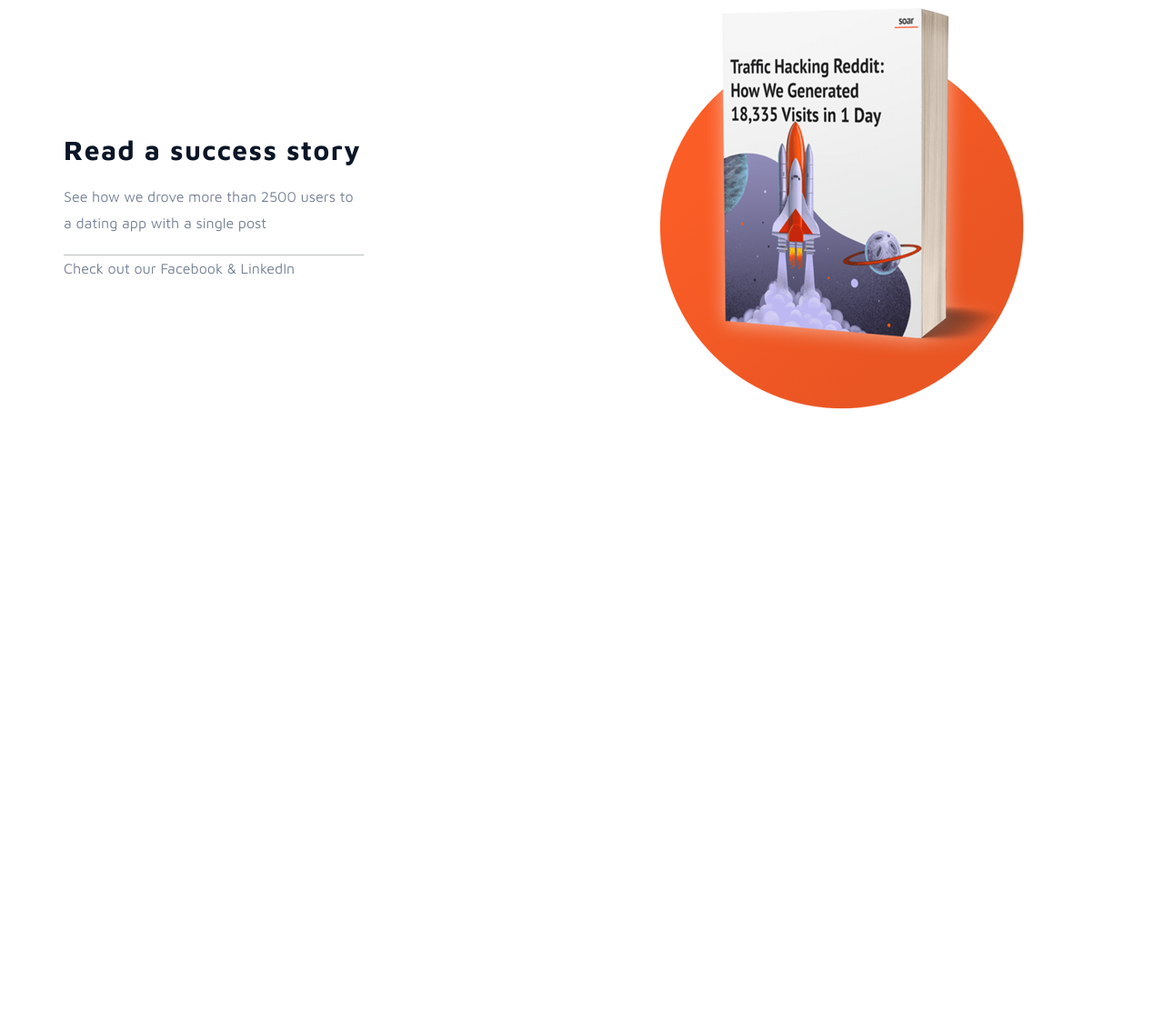
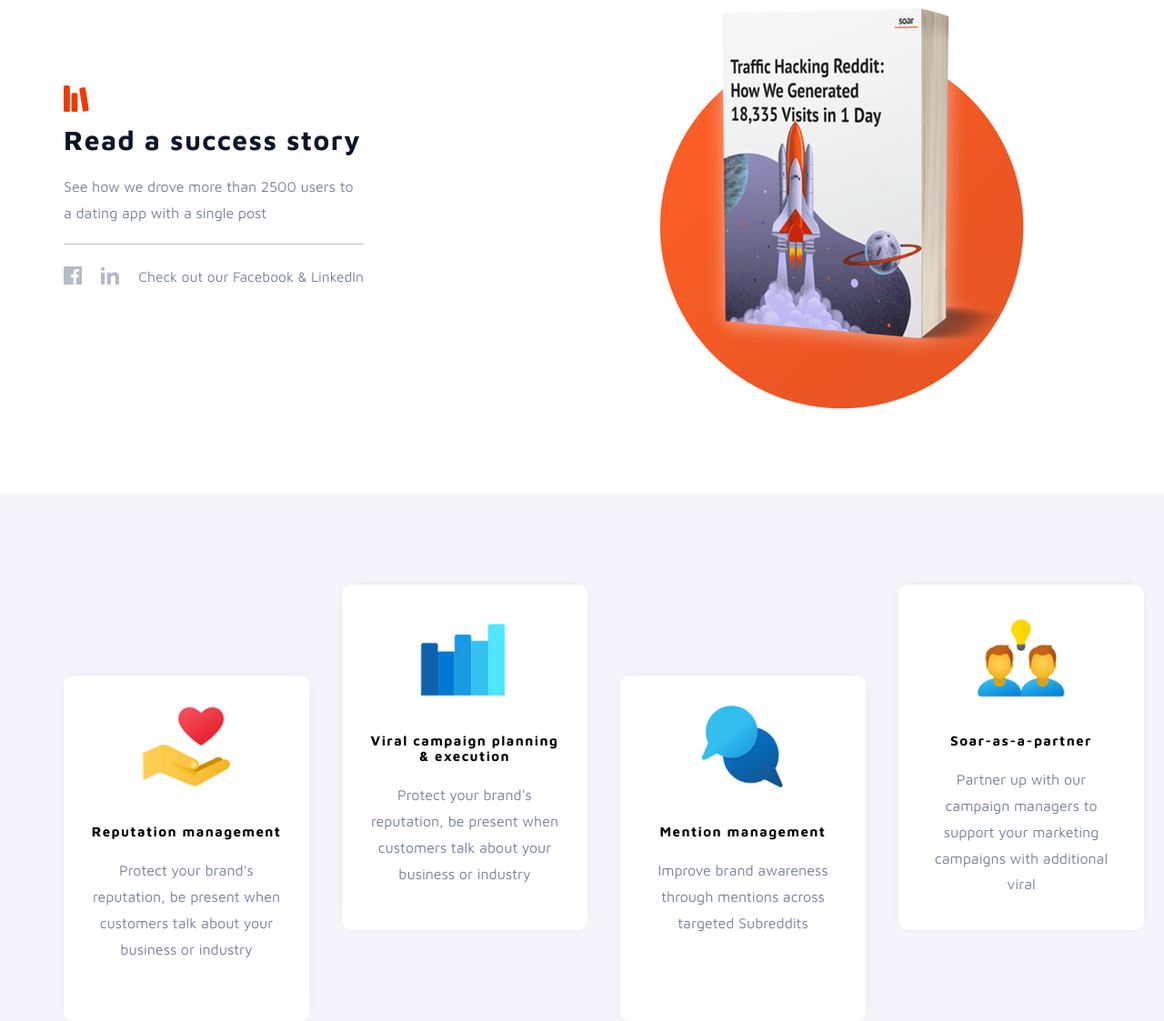
Before and after one commit to john-afolabi/soar-landing-page, a website built with Parcel: page src/index.html in a window 1280 px wide. Shown: the part 1466-2589 px from the top of the page at 91% size. Before the commit the page ends 1919 px from the top, so only its background shows below. Built offline with nearby package versions, Linux system fonts and the light colour scheme.

Commit message:
Write and style about section

```diff
--- a/src/components/About.js
+++ b/src/components/About.js
@@ -1,4 +1,9 @@
 import book from "../img/png/book.png";
+import bookIcon from "../img/svg/book.svg";
+import mm from "../img/jpg/mention-management.jpg";
+import vc from "../img/jpg/viral-campaign.jpg";
+import rm from "../img/jpg/reputation-management.jpg";
+import p from "../img/jpg/partner.jpg";
 
 export const About = (open) => {
 	const template = `
@@ -58,19 +63,58 @@
 
     <div class="success-story">
         <div>
-            <i></i>
+            <img src="${bookIcon}" alt="read success story"/>
             <h3>Read a success story</h3>
             <p>
                 See how we drove more than 2500 users to a dating app
                 with a single post
             </p>
-            <i></i>
-            <i></i>
-            <p>Check out our Facebook & LinkedIn</p>
+
+            <div>
+            <svg xmlns="http://www.w3.org/2000/svg" width="20" height="20" viewBox="0 0 24 24"><path d="M22.675 0h-21.35c-.732 0-1.325.593-1.325 1.325v21.351c0 .731.593 1.324 1.325 1.324h11.495v-9.294h-3.128v-3.622h3.128v-2.671c0-3.1 1.893-4.788 4.659-4.788 1.325 0 2.463.099 2.795.143v3.24l-1.918.001c-1.504 0-1.795.715-1.795 1.763v2.313h3.587l-.467 3.622h-3.12v9.293h6.116c.73 0 1.323-.593 1.323-1.325v-21.35c0-.732-.593-1.325-1.325-1.325z"/></svg>
+            <svg xmlns="http://www.w3.org/2000/svg" width="20" height="20" viewBox="0 0 24 24"><path d="M4.98 3.5c0 1.381-1.11 2.5-2.48 2.5s-2.48-1.119-2.48-2.5c0-1.38 1.11-2.5 2.48-2.5s2.48 1.12 2.48 2.5zm.02 4.5h-5v16h5v-16zm7.982 0h-4.968v16h4.969v-8.399c0-4.67 6.029-5.052 6.029 0v8.399h4.988v-10.131c0-7.88-8.922-7.593-11.018-3.714v-2.155z"/></svg>
+                <p>Check out our Facebook & LinkedIn</p>
+            </div>
         </div>
 
         <img src="${book}" alt="testimonial-book"/>
     </div>
+    <div class="services-bg">
+				<div class="services">
+					<div class="service-card">
+						<img src="${rm}" alt="reputation management" />
+						<h3>Reputation management</h3>
+						<p>
+							Protect your brand's reputation, be present when
+							customers talk about your business or industry
+						</p>
+					</div>
+					<div class="service-card">
+						<img src="${vc}" alt="viral campaign" />
+						<h3>Viral campaign planning & execution</h3>
+						<p>
+							Protect your brand's reputation, be present when
+							customers talk about your business or industry
+						</p>
+					</div>
+					<div class="service-card">
+						<img src="${mm}" alt="mention management" />
+						<h3>Mention management</h3>
+						<p>
+							Improve brand awareness through mentions across
+							targeted Subreddits
+						</p>
+					</div>
+					<div class="service-card">
+						<img src="${p}" alt="partner with us" />
+						<h3>Soar-as-a-partner</h3>
+						<p>
+							Partner up with our campaign managers to support
+							your marketing campaigns with additional viral
+						</p>
+					</div>
+				</div>
+			</div>
 </section>
     `;
 
--- a/src/scss/_about.scss
+++ b/src/scss/_about.scss
@@ -41,7 +41,7 @@
 	}
 
 	.success-story {
-		margin-top: 90px;
+		margin: 90px 0;
 		display: grid;
 		grid-template-columns: repeat(2, 1fr);
 		align-items: center;
@@ -49,14 +49,68 @@
 
 		div {
 			width: 330px;
+
+			img {
+				width: 2.3em;
+				margin-bottom: 10px;
+			}
 			h3 {
 				color: #0a1627;
 				font-size: 3rem;
 				text-transform: none;
 			}
-			p:first-of-type {
+			p {
 				padding-bottom: 20px;
 				border-bottom: 1px solid #0a162746;
+			}
+
+			div {
+				display: flex;
+				justify-content: space-between;
+				padding: 2em 0;
+
+				svg {
+					path {
+						fill: #b5bbc7;
+					}
+				}
+				p {
+					font-size: 1.3em;
+					margin-top: -3px;
+					border: none;
+				}
+			}
+		}
+	}
+
+	.services-bg {
+		background-color: #f5f4fa;
+		margin: 0 -150px;
+		.services {
+			display: grid;
+			grid-template-columns: repeat(4, 1fr);
+			grid-column-gap: 3em;
+			margin: 0 auto;
+			max-width: 1140px;
+			padding-top: 100px;
+			.service-card {
+				background-color: white;
+				text-align: center;
+				width: 270px;
+				height: 380px;
+				border-radius: 10px;
+				padding: 30px;
+				box-shadow: 0px -1px 14px -10px rgba(0, 0, 0, 0.329);
+
+				h3 {
+					text-transform: none;
+					margin-top: 30px;
+					font-size: 1.5rem;
+				}
+
+				&:nth-of-type(odd) {
+					margin-top: 100px;
+				}
 			}
 		}
 	}
```
Also changed, not shown: src/img/jpg/mention-management.jpg (added), src/img/jpg/partner.jpg (added), src/img/jpg/reputation-management.jpg (added), src/img/jpg/viral-campaign.jpg (added), src/img/svg/book.svg (added), src/img/svg/brands/facebook.svg (added), src/img/svg/brands/linkedin.svg (added).
